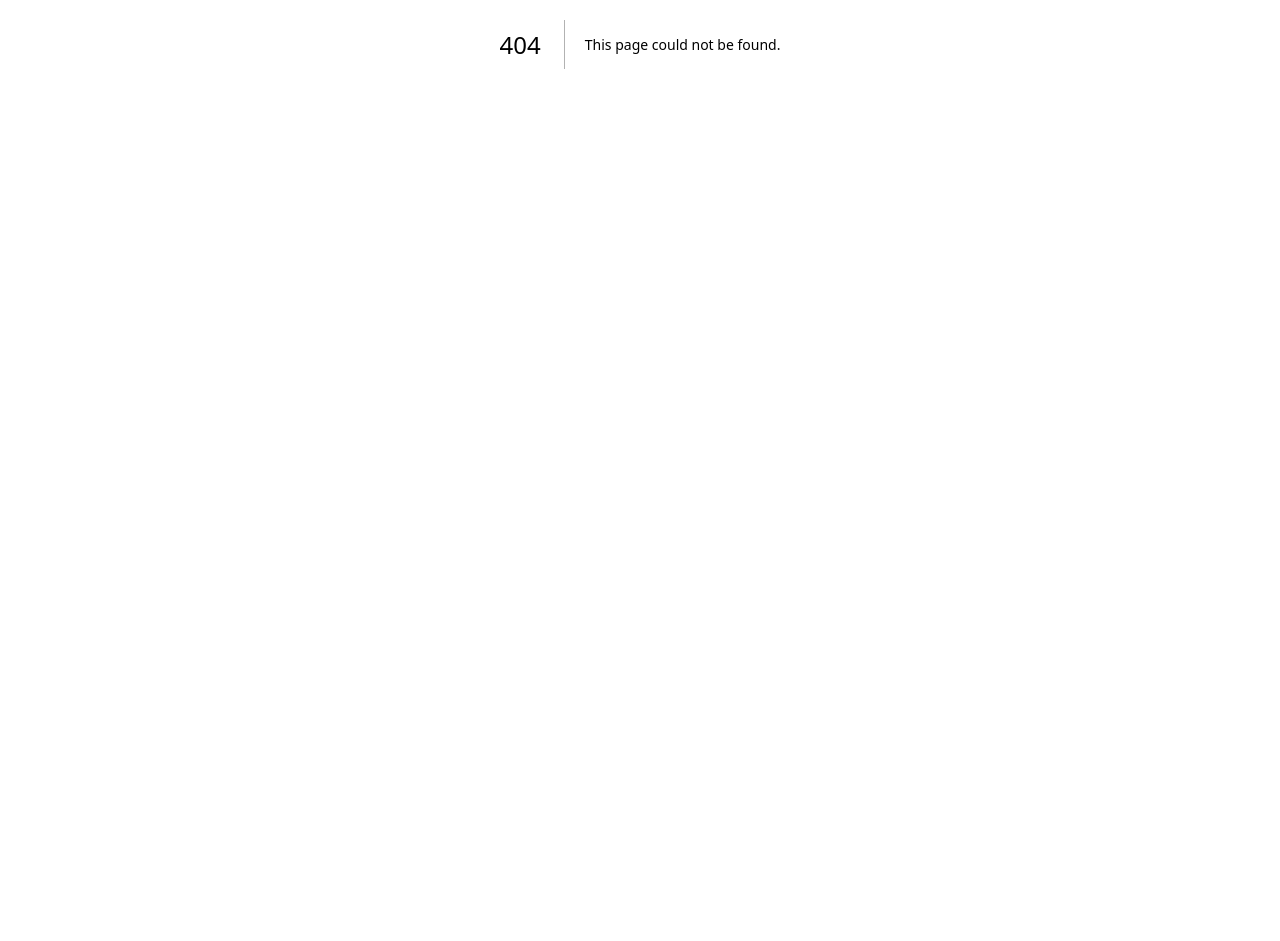
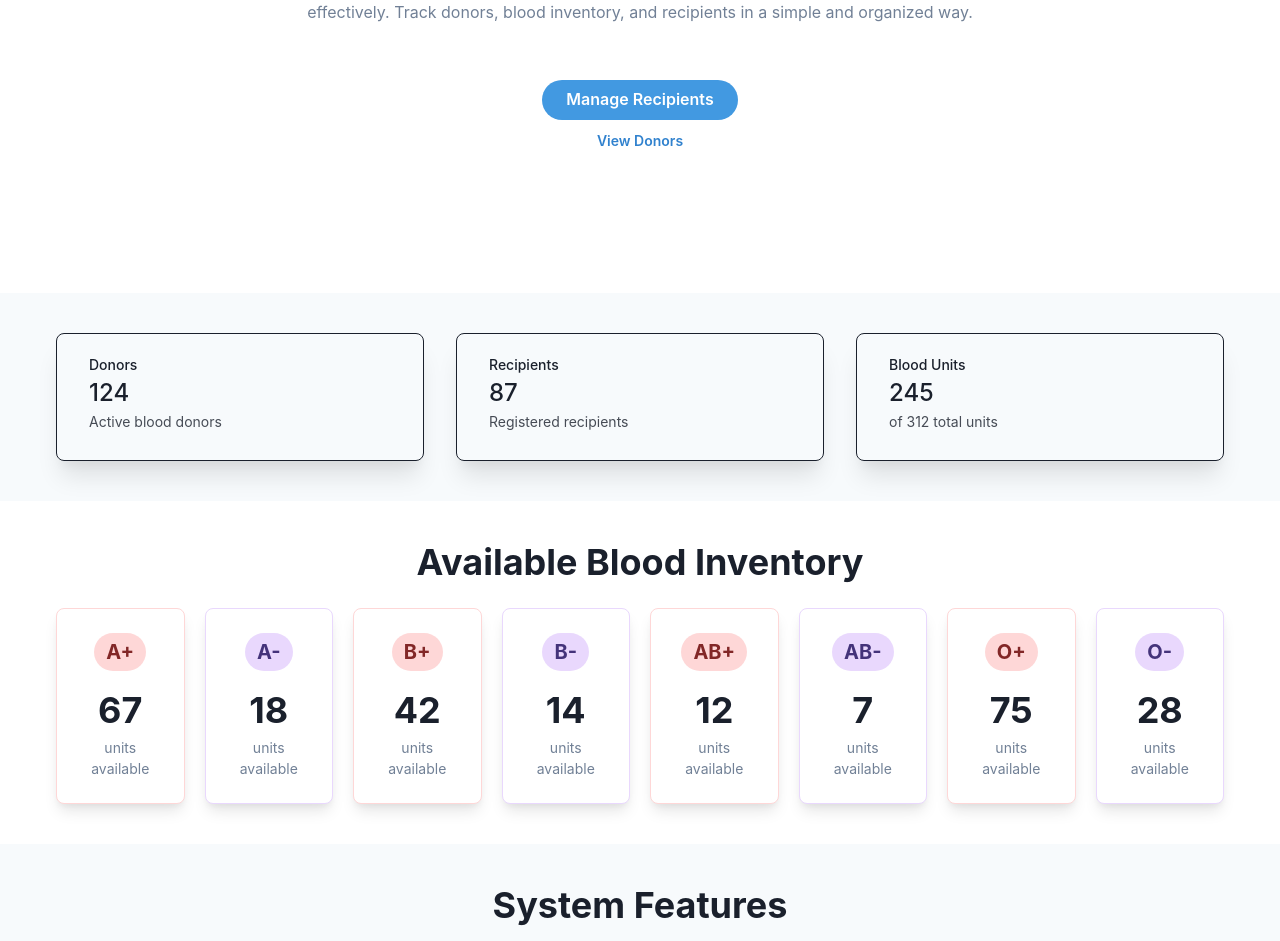
Before and after one commit to mvonombogho/mwm-blood-bank-project, a Next.js app: page / in a window 1280 px wide. Before the commit this address had no page. Shown: the part 420-1361 px from the top of the page. Before the commit the page ends 864 px from the top, so only its background shows below. Built offline with nearby package versions, Linux system fonts and the light colour scheme.

Commit message:
Add index page

```diff
--- /dev/null
+++ b/pages/index.js
@@ -0,0 +1,252 @@
+import {
+  Box,
+  Heading,
+  Container,
+  Text,
+  Button,
+  Stack,
+  Icon,
+  useColorModeValue,
+  SimpleGrid,
+  Flex,
+  Stat,
+  StatLabel,
+  StatNumber,
+  StatHelpText,
+  Badge
+} from '@chakra-ui/react';
+import { CheckIcon } from '@chakra-ui/icons';
+import { useState, useEffect } from 'react';
+import { useRouter } from 'next/router';
+
+export default function HomePage() {
+  const [stats, setStats] = useState({
+    donors: 0,
+    recipients: 0,
+    bloodUnits: {
+      total: 0,
+      available: 0,
+      byType: {}
+    }
+  });
+
+  const router = useRouter();
+
+  // In a real implementation, this would fetch data from the API
+  // For now we'll use mock data
+  useEffect(() => {
+    setStats({
+      donors: 124,
+      recipients: 87,
+      bloodUnits: {
+        total: 312,
+        available: 245,
+        byType: {
+          'A+': 67,
+          'A-': 18,
+          'B+': 42,
+          'B-': 14,
+          'AB+': 12,
+          'AB-': 7,
+          'O+': 75,
+          'O-': 28
+        }
+      }
+    });
+  }, []);
+
+  return (
+    <Box>
+      {/* Hero section */}
+      <Container maxW={'3xl'}>
+        <Stack
+          as={Box}
+          textAlign={'center'}
+          spacing={{ base: 8, md: 14 }}
+          py={{ base: 20, md: 36 }}>
+          <Heading
+            fontWeight={600}
+            fontSize={{ base: '2xl', sm: '4xl', md: '6xl' }}
+            lineHeight={'110%'}>
+            Blood Bank <br />
+            <Text as={'span'} color={'blue.400'}>
+              Management System
+            </Text>
+          </Heading>
+          <Text color={'gray.500'}>
+            A comprehensive system designed to help blood banks manage donations and distributions effectively.
+            Track donors, blood inventory, and recipients in a simple and organized way.
+          </Text>
+          <Stack
+            direction={'column'}
+            spacing={3}
+            align={'center'}
+            alignSelf={'center'}
+            position={'relative'}>
+            <Button
+              colorScheme={'blue'}
+              bg={'blue.400'}
+              rounded={'full'}
+              px={6}
+              _hover={{
+                bg: 'blue.500',
+              }}
+              onClick={() => router.push('/recipients')}>
+              Manage Recipients
+            </Button>
+            <Button
+              variant={'link'}
+              colorScheme={'blue'}
+              size={'sm'}
+              onClick={() => router.push('/donors')}>
+              View Donors
+            </Button>
+          </Stack>
+        </Stack>
+      </Container>
+
+      {/* Stats section */}
+      <Box bg={useColorModeValue('gray.50', 'gray.900')} p={10}>
+        <Container maxW={'7xl'}>
+          <SimpleGrid columns={{ base: 1, md: 3 }} spacing={{ base: 5, lg: 8 }}>
+            <StatsCard
+              title={'Donors'}
+              stat={stats.donors}
+              helpText={'Active blood donors'}
+              onClick={() => router.push('/donors')}
+            />
+            <StatsCard
+              title={'Recipients'}
+              stat={stats.recipients}
+              helpText={'Registered recipients'}
+              onClick={() => router.push('/recipients')}
+            />
+            <StatsCard
+              title={'Blood Units'}
+              stat={stats.bloodUnits.available}
+              helpText={`of ${stats.bloodUnits.total} total units`}
+              onClick={() => router.push('/inventory/blood-units')}
+            />
+          </SimpleGrid>
+        </Container>
+      </Box>
+
+      {/* Blood Inventory section */}
+      <Box p={10}>
+        <Container maxW={'7xl'}>
+          <Heading as="h2" size="xl" mb={6} textAlign="center">
+            Available Blood Inventory
+          </Heading>
+          <SimpleGrid columns={{ base: 2, md: 4, lg: 8 }} spacing={5}>
+            {Object.entries(stats.bloodUnits.byType).map(([type, count]) => (
+              <Box
+                key={type}
+                bg={useColorModeValue('white', 'gray.800')}
+                boxShadow={'lg'}
+                rounded={'lg'}
+                p={6}
+                textAlign={'center'}
+                borderWidth={1}
+                borderColor={type.includes('-') ? 'purple.100' : 'red.100'}
+              >
+                <Badge
+                  px={3}
+                  py={1}
+                  mb={3}
+                  fontSize="xl"
+                  fontWeight="bold"
+                  colorScheme={type.includes('-') ? 'purple' : 'red'}
+                  borderRadius="full"
+                >
+                  {type}
+                </Badge>
+                <Text fontSize="4xl" fontWeight="bold">
+                  {count}
+                </Text>
+                <Text fontSize="sm" color="gray.500">
+                  units available
+                </Text>
+              </Box>
+            ))}
+          </SimpleGrid>
+        </Container>
+      </Box>
+
+      {/* Features section */}
+      <Box bg={useColorModeValue('gray.50', 'gray.900')} p={10}>
+        <Container maxW={'7xl'}>
+          <Heading as="h2" size="xl" mb={6} textAlign="center">
+            System Features
+          </Heading>
+          <SimpleGrid columns={{ base: 1, md: 2, lg: 4 }} spacing={10}>
+            <Feature
+              title={'Donor Management'}
+              text={'Track donor information, donation history, and eligibility status.'}
+            />
+            <Feature
+              title={'Inventory Control'}
+              text={'Monitor blood units, expiry dates, and storage conditions.'}
+            />
+            <Feature
+              title={'Recipient Records'}
+              text={'Manage recipient data, transfusion history, and blood requests.'}
+            />
+            <Feature
+              title={'Reporting'}
+              text={'Generate insights with comprehensive reports and analytics.'}
+            />
+          </SimpleGrid>
+        </Container>
+      </Box>
+
+    </Box>
+  );
+}
+
+const StatsCard = ({ title, stat, helpText, onClick }) => {
+  return (
+    <Stat
+      px={{ base: 4, md: 8 }}
+      py={'5'}
+      shadow={'xl'}
+      border={'1px solid'}
+      borderColor={useColorModeValue('gray.800', 'gray.500')}
+      rounded={'lg'}
+      onClick={onClick}
+      cursor="pointer"
+      _hover={{
+        transform: 'translateY(-5px)',
+        boxShadow: 'xl',
+        transition: 'all 0.2s ease-in-out'
+      }}
+    >
+      <StatLabel fontWeight={'medium'} isTruncated>
+        {title}
+      </StatLabel>
+      <StatNumber fontSize={'2xl'} fontWeight={'medium'}>
+        {stat}
+      </StatNumber>
+      <StatHelpText>{helpText}</StatHelpText>
+    </Stat>
+  );
+};
+
+const Feature = ({ title, text }) => {
+  return (
+    <Stack>
+      <Flex
+        w={16}
+        h={16}
+        align={'center'}
+        justify={'center'}
+        color={'white'}
+        rounded={'full'}
+        bg={'blue.500'}
+        mb={1}>
+        <Icon as={CheckIcon} w={10} h={10} />
+      </Flex>
+      <Text fontWeight={600}>{title}</Text>
+      <Text color={'gray.600'}>{text}</Text>
+    </Stack>
+  );
+};
```
